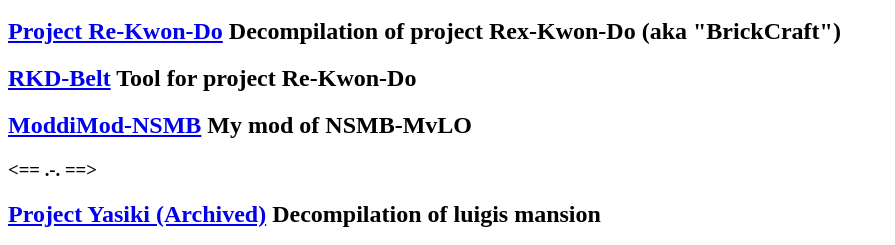
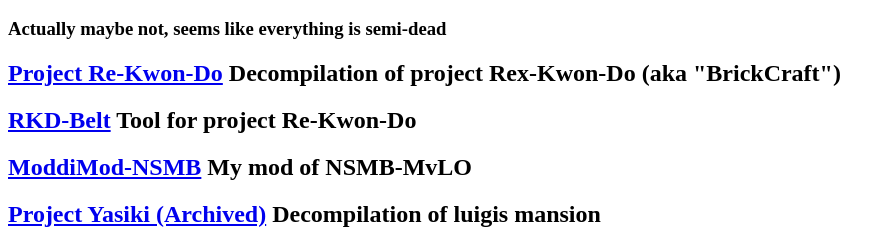
Before and after one commit to Moddimation/web.moddimation.my, a plain HTML site: page index.html in a window 1280 px wide. Shown: the part 48-293 px from the top of the page, without its empty margins (0-895 px from the left). Drawn offline with Linux system fonts and the light colour scheme.

Commit message:
Update index.html

```diff
--- a/index.html
+++ b/index.html
@@ -1,4 +1,6 @@
 <h1> Website coming soon
+
+<h3>Actually maybe not, seems like everything is semi-dead</h3>
 
 <h2><a href="https://github.com/Moddimation/Re-Kwon-Do" target="_blank">Project Re-Kwon-Do</a>
 Decompilation of project Rex-Kwon-Do (aka "BrickCraft")
@@ -9,8 +11,6 @@ Tool for project Re-Kwon-Do
 <h2><a href="https://Moddimation.itch.io/ModdiMod-NSMB" target="_blank">ModdiMod-NSMB</a>
 My mod of NSMB-MvLO
 
-<h3><== .-. ==></h3>
-
 <h2><a href="https://moddimation.github.io/Yasiki" target="_blank">Project Yasiki (Archived)</a>
 Decompilation of luigis mansion
 
```
